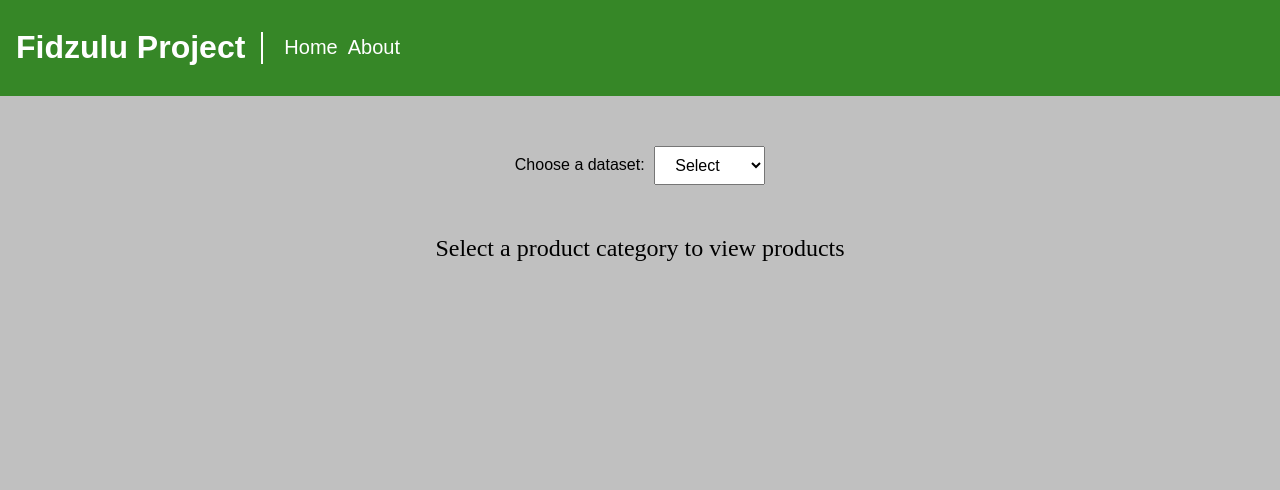
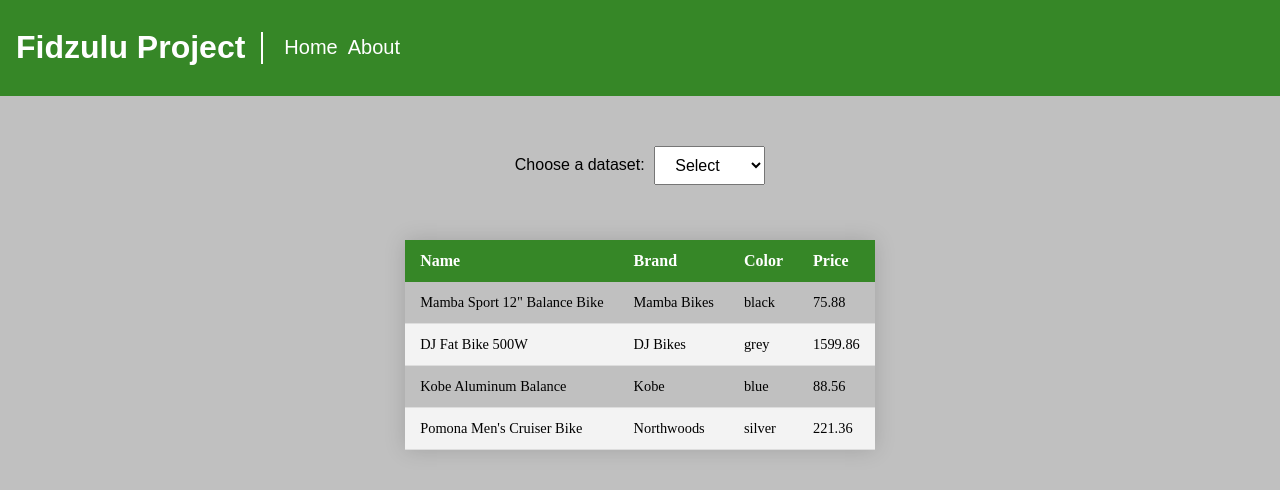
Before and after one commit to katiebrady217/fidzulu, an Angular app: page / in a window 1280 px wide. Shown: the top 490 px of the page. Built offline with nearby package versions, Linux system fonts and the light colour scheme.

Commit message:
Added mock data to be passed into the component

```diff
--- a/src/app/pages/home/home.component.html
+++ b/src/app/pages/home/home.component.html
@@ -1,6 +1,6 @@
 <div class="content-container">
-    <div class="dropdowns-container">
-        <app-dropdown class="home-dropdown"[options] = "listOfData"></app-dropdown>
-    </div>
-    <app-table></app-table>
+  <div class="dropdowns-container">
+    <app-dropdown class="home-dropdown" [options]="listOfData"></app-dropdown>
+  </div>
+  <app-table [productData]="mockBikeData" ></app-table>
 </div>
--- a/src/app/pages/home/home.component.ts
+++ b/src/app/pages/home/home.component.ts
@@ -7,4 +7,93 @@ import { Component } from '@angular/core';
 })
 export class HomeComponent {
   listOfData: string[] = ['Bike','Food','Toys','Books','Books','DVDs','Laptops'];
+
+  mockFoodData: any[] = [
+    {
+      "name": "The Original Sandwich",
+      "brand": "Oreo",
+      "weight": "303g",
+      "calories": 405,
+      "price": 2.85
+    },
+    {
+      "name": "Peanut Butter",
+      "brand": "KRAFT",
+      "weight": "2000g",
+      "calories": 726,
+      "price": 9.39
+    },
+    {
+      "name": "Beef Ravioli",
+      "brand": "Chef Boyardee",
+      "weight": "425g",
+      "calories": 250,
+      "price": 2.45
+    },
+    {
+      "name": "Medium Cheddar Cheese",
+      "brand": "MOON CHEESE",
+      "weight": "57g",
+      "calories": 525,
+      "price": 5.87
+    }
+  ]
+
+  mockBikeData = [
+    {
+      name: 'Mamba Sport 12" Balance Bike',
+      brand: 'Mamba Bikes',
+      color: 'black',
+      price: 75.88,
+    },
+    {
+      name: 'DJ Fat Bike 500W',
+      brand: 'DJ Bikes',
+      color: 'grey',
+      price: 1599.86,
+    },
+    {
+      name: 'Kobe Aluminum Balance',
+      brand: 'Kobe',
+      color: 'blue',
+      price: 88.56,
+    },
+    {
+      name: "Pomona Men's Cruiser Bike",
+      brand: 'Northwoods',
+      color: 'silver',
+      price: 221.36,
+    },
+  ];
+
+  mockBookData = [
+    {
+      Title: 'Lord of the Rings',
+      Author: 'J.R.R Tolkien',
+      price: 25.99,
+      ISBN: '9780261102385',
+      publisher: 'HarperCollins',
+    },
+    {
+      Title: 'The Hobbit',
+      Author: 'J.R.R Tolkien',
+      price: 9.88,
+      ISBN: '0261102214',
+      publisher: 'HarperCollins',
+    },
+    {
+      Title: 'Lord of Souls',
+      Author: 'Greg Keyes',
+      price: 12.98,
+      ISBN: '0345508025',
+      publisher: 'Del Rey',
+    },
+    {
+      Title: 'Chronicles of Narnia',
+      Author: 'C. S. Lewis',
+      price: 41.77,
+      ISBN: '0064471195',
+      publisher: 'HarperCollins',
+    },
+  ];
 }
```
